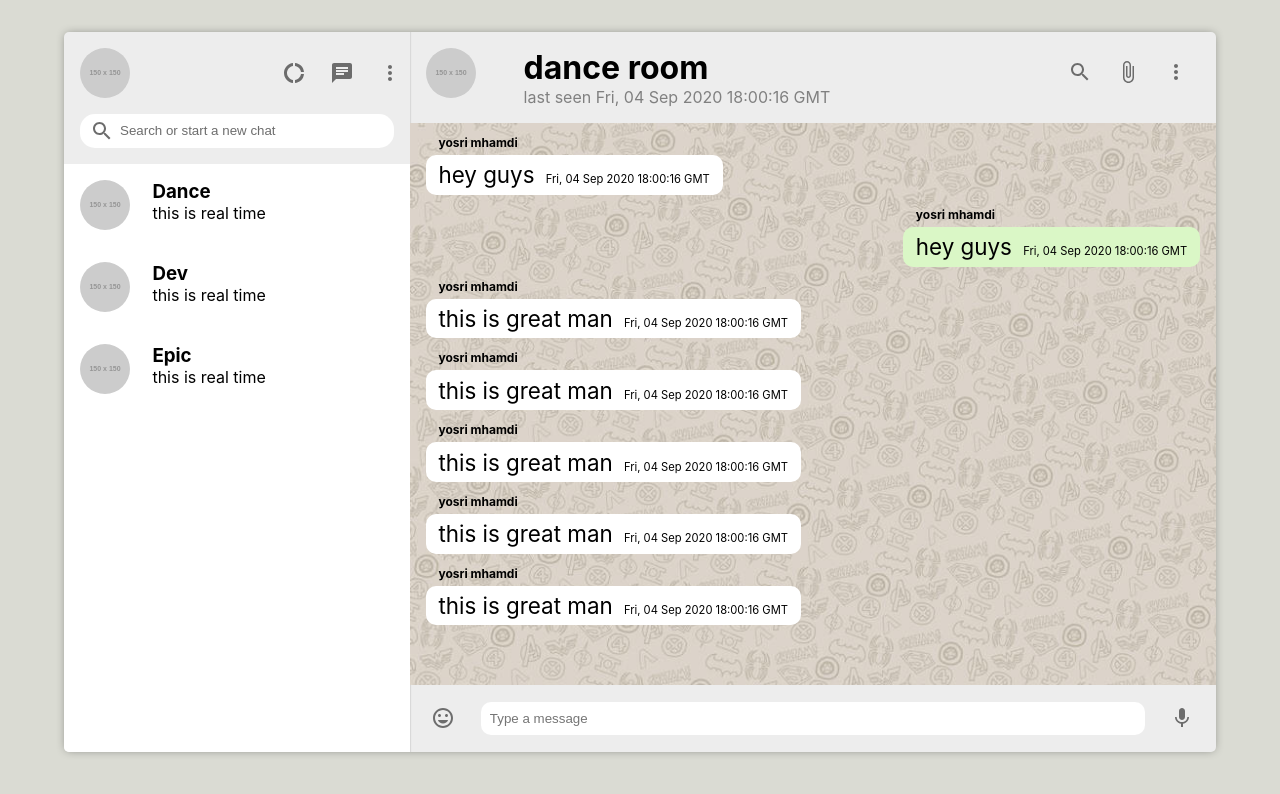
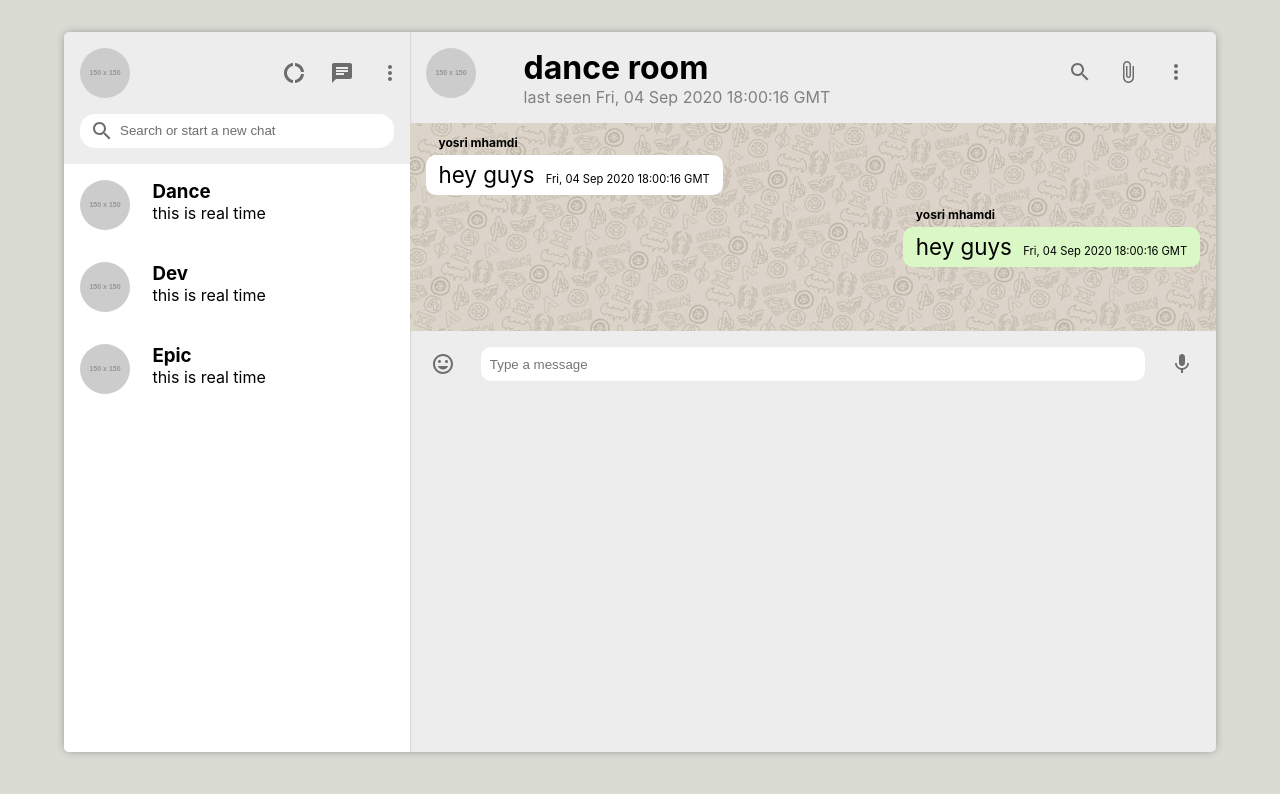
Before and after one commit to yosrimhamdi/whatsapp, a React (Create React App) app: page / in a window 1280 px wide. Shown: the top 794 px of the page. Built offline with nearby package versions, Linux system fonts and the light colour scheme.

Commit message:
removed extra messages.

```diff
--- a/src/components/Chat/core/Messages/Messages.jsx
+++ b/src/components/Chat/core/Messages/Messages.jsx
@@ -16,31 +16,6 @@ export const Messages = () => (
       date="Fri, 04 Sep 2020 18:00:16 GMT"
       sender
     />
-    <Message
-      userName="yosri mhamdi"
-      content="this is great man"
-      date="Fri, 04 Sep 2020 18:00:16 GMT"
-    />
-    <Message
-      userName="yosri mhamdi"
-      content="this is great man"
-      date="Fri, 04 Sep 2020 18:00:16 GMT"
-    />
-    <Message
-      userName="yosri mhamdi"
-      content="this is great man"
-      date="Fri, 04 Sep 2020 18:00:16 GMT"
-    />
-    <Message
-      userName="yosri mhamdi"
-      content="this is great man"
-      date="Fri, 04 Sep 2020 18:00:16 GMT"
-    />
-    <Message
-      userName="yosri mhamdi"
-      content="this is great man"
-      date="Fri, 04 Sep 2020 18:00:16 GMT"
-    />
   </div>
 );
 
```
